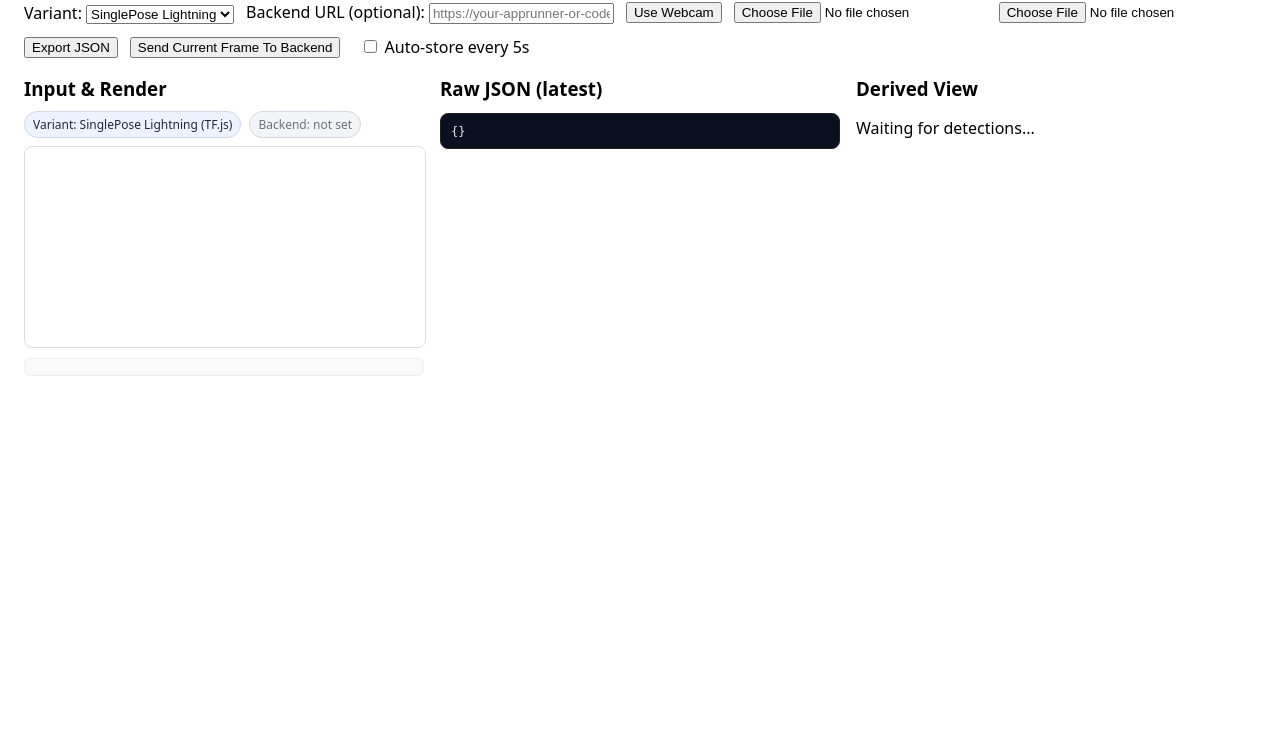
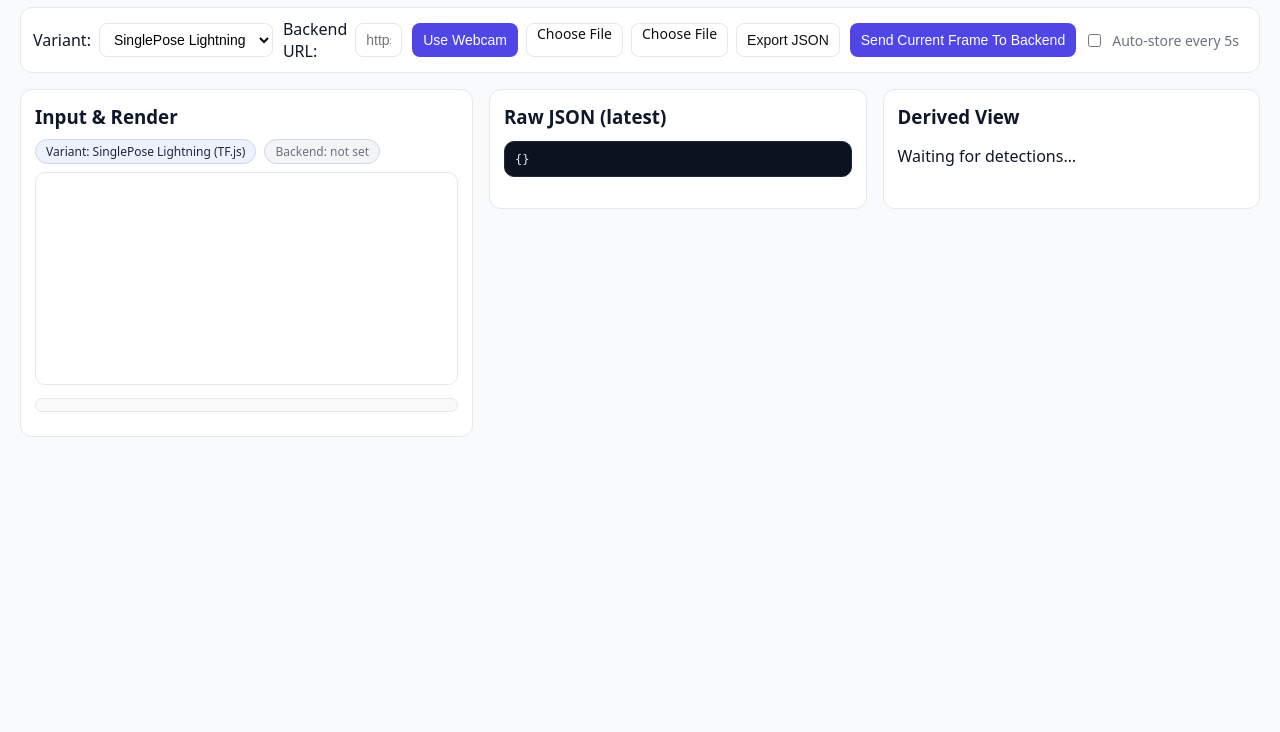
Before and after one commit to dhayalramk/movenet-mlops, a plain HTML site: page frontend/index.html in a window 1280 px wide. Shown: the part 68-800 px from the top of the page. Drawn offline with Linux system fonts and the light colour scheme.

Commit message:
Updated UI

```diff
--- a/frontend/index.html
+++ b/frontend/index.html
@@ -1,63 +1,91 @@
+<!DOCTYPE html>
+<html lang="en">
+<head>
+  <meta charset="UTF-8" />
+  <meta name="viewport" content="width=device-width, initial-scale=1" />
+  <title>MoveNet - In Browser</title>
+  <link rel="icon" href="data:," /> <!-- avoid favicon 404 -->
+  <!-- Styles -->
+  <link rel="stylesheet" href="styles.css" />
+  <!-- TF.js & models (must load before script.js) -->
+  <script src="https://cdn.jsdelivr.net/npm/@tensorflow/tfjs"></script>
+  <script src="https://cdn.jsdelivr.net/npm/@tensorflow-models/pose-detection"></script>
+  <script src="https://cdn.jsdelivr.net/npm/@tensorflow-models/pose-detection/dist/movenet.js"></script>
+</head>
 <body>
-  <h2>MoveNet - In Browser</h2>
+  <div class="container">
+    <div class="header"><h2>MoveNet - In Browser</h2></div>
 
-  <div class="controls">
-    <label>Variant:
-      <select id="variant">
+    <!-- Toolbar -->
+    <div class="toolbar">
+      <div class="group">
+        <label>Variant:</label>
+        <select id="variant" class="select">
           <option value="SINGLEPOSE_LIGHTNING">SinglePose Lightning</option>
           <option value="SINGLEPOSE_THUNDER">SinglePose Thunder</option>
           <option value="MULTIPOSE_LIGHTNING">MultiPose Lightning</option>
         </select>
+      </div>
+
+      <div class="group" style="flex:1">
+        <label>Backend URL:</label>
+        <input id="backendUrl" class="input" placeholder="https://your-apprunner-or-codespace-url" style="width:100%">
+      </div>
+
+      <div class="group">
+        <button id="useWebcam" class="btn">Use Webcam</button>
+        <label class="btn ghost">Choose File
+          <input type="file" id="imageInput" accept="image/*" style="display:none">
         </label>
-    <label>Backend URL (optional):
-      <input id="backendUrl" placeholder="https://your-apprunner-or-codespace-url" />
+        <label class="btn ghost">Choose File
+          <input type="file" id="videoInput" accept="video/*" style="display:none">
         </label>
-    <button id="useWebcam">Use Webcam</button>
-    <input type="file" id="imageInput" accept="image/*" />
-    <input type="file" id="videoInput" accept="video/*" />
-    <button id="exportJson">Export JSON</button>
+        <button id="exportJson" class="btn ghost">Export JSON</button>
+      </div>
 
-    <button id="storeFrame">Send Current Frame To Backend</button>
-    <label style="margin-left:8px"><input type="checkbox" id="autoStore"> Auto-store every 5s</label>
+      <div class="group">
+        <button id="storeFrame" class="btn">Send Current Frame To Backend</button>
+        <label class="checkbox">
+          <input type="checkbox" id="autoStore"> Auto-store every 5s
+        </label>
         <span id="storeStatus" class="muted"></span>
       </div>
+    </div>
 
-  <!-- *** UNIQUE ID so styles cannot be overridden *** -->
-  <div id="pane3">
-    <!-- LEFT -->
-    <section class="col">
+    <!-- 3 panes -->
+    <div class="panes">
+      <!-- Left -->
+      <section class="panel">
         <h3>Input & Render</h3>
         <div class="badges">
-        <span id="variantBadge" class="badge">Variant: -</span>
+          <span id="variantBadge" class="badge">Variant: –</span>
           <span id="backendBadge" class="badge muted">Backend: not set</span>
         </div>
         <div class="wrap">
-        <!-- keep video for capture, but hide it explicitly -->
-        <video id="video" playsinline style="display:none"></video>
+          <video id="video" playsinline></video>
           <canvas id="canvas"></canvas>
         </div>
         <pre id="stats"></pre>
       </section>
 
-    <!-- CENTER -->
-    <section class="col">
+      <!-- Center -->
+      <section class="panel">
         <h3>Raw JSON (latest)</h3>
         <pre id="rawJson" class="codebox">{}</pre>
       </section>
 
-    <!-- RIGHT -->
-    <section class="col">
+      <!-- Right -->
+      <section class="panel">
         <h3>Derived View</h3>
-      <div id="derived"><p>Waiting for detections...</p></div>
+        <div id="derived"><p class="muted">Waiting for detections…</p></div>
       </section>
     </div>
 
     <pre id="err" class="codebox hidden"></pre>
-  <div id="toast" class="toast" hidden></div>
+    <div id="toast" class="toast hidden"></div>
+  </div>
 
-  <script src="https://cdn.jsdelivr.net/npm/@tensorflow/tfjs"></script>
-  <script src="https://cdn.jsdelivr.net/npm/@tensorflow-models/pose-detection"></script>
-  <script src="https://cdn.jsdelivr.net/npm/@tensorflow-models/pose-detection/dist/movenet.js"></script>
-  <link rel="stylesheet" href="styles.css" />
+  <!-- Your app code (must be after the DOM & TF scripts) -->
   <script src="script.js"></script>
 </body>
+</html>
--- a/frontend/styles.css
+++ b/frontend/styles.css
@@ -1,59 +1,81 @@
-/* Base */
-body { font-family: system-ui, -apple-system, Segoe UI, Roboto, Arial, sans-serif; margin: 24px; }
-h2 { margin: 4px 0 12px; }
-.controls { display: flex; flex-wrap: wrap; gap: 12px; align-items: center; margin-bottom: 12px; }
-.muted { color: #666; }
-
-/* ---- 3 columns (force horizontal) ---- */
-#pane3 {
-  display: flex !important;             /* force row */
-  gap: 16px;
-  align-items: flex-start;
-}
-#pane3 > .col {
-  flex: 1 1 0;                          /* three equal columns */
-  min-width: 0;                         /* prevent wrapping due to long content */
+/* ---------- Theme ---------- */
+:root{
+  --bg:#0b1020; --ink:#0f172a;
+  --panel:#ffffff; --muted:#6b7280; --line:#e5e7eb;
+  --brand:#4f46e5; --brand-ink:#ffffff;
+  --codebg:#0b1220; --codefg:#e6edf3;
+  --radius:12px; --space:14px;
+  --render-max-w:540px; --render-max-h:45vh;
 }
 
-/* ---- Left render pane: keep small and visible ---- */
-:root {
-  --render-max-w: 560px;                /* <= adjust if you want smaller/larger */
-  --render-max-h: 45vh;                 /* keep inside one screen height */
-}
-.wrap { position: relative; width: 100%; max-width: var(--render-max-w); }
-video { display: none; }                /* we draw video into canvas; hide the tag */
-canvas {
-  width: 100%;
-  height: auto;
-  max-height: var(--render-max-h);
-  object-fit: contain;
-  border: 1px solid #ddd;
-  border-radius: 8px;
-}
-#stats {
-  margin-top: 10px; background: #fafafa;
-  padding: 8px; border: 1px solid #eee; border-radius: 6px;
+*{box-sizing:border-box}
+html,body{margin:0;padding:0}
+body{
+  font-family: system-ui, -apple-system, Segoe UI, Roboto, Arial, sans-serif;
+  color:var(--ink); background:#f8fafc;
 }
 
-/* ---- JSON / Derived panes ---- */
-.codebox {
-  background: #0b1020; color: #e6edf3;
-  padding: 10px; border-radius: 8px; border: 1px solid #222;
-  max-height: 52vh; overflow: auto;
-  font-family: ui-monospace, SFMono-Regular, Menlo, Consolas, monospace;
-  font-size: 12px;
-}
-.col h3 { margin: 6px 0 10px; }
-.hidden { display: none; }
+/* ---------- Layout ---------- */
+.container{max-width:1280px;margin:28px auto;padding:0 20px}
+.header{margin-bottom:14px}
+.header h2{margin:0;font-weight:700;letter-spacing:.2px}
 
-table.kptable { width: 100%; border-collapse: collapse; }
-table.kptable th, table.kptable td { border-bottom: 1px solid #eee; padding: 4px 6px; text-align: left; font-size: 12px; }
-
-/* Stack only on very narrow screens */
-@media (max-width: 980px) {
-  #pane3 { flex-direction: column; }
+.toolbar{
+  display:flex;flex-wrap:wrap;gap:10px;align-items:center;
+  background:var(--panel);border:1px solid var(--line);border-radius:var(--radius);
+  padding:10px 12px;margin-bottom:16px;
 }
 
-.badges { display:flex; gap:8px; align-items:center; margin:6px 0 8px; }
-.badge  { display:inline-block; padding:4px 8px; border-radius:999px; font-size:12px; border:1px solid #cfd8e3; background:#eef2ff; color:#1f2937; }
-.badge.muted { background:#f3f4f6; color:#6b7280; }
+.group{display:flex;gap:8px;align-items:center}
+.select,.input,.btn{
+  height:34px;border-radius:8px;border:1px solid var(--line);background:#fff;
+  padding:0 10px;font-size:14px;
+}
+.btn{background:var(--brand);color:var(--brand-ink);border-color:transparent;cursor:pointer}
+.btn.ghost{background:#fff;color:#111;border-color:var(--line)}
+.checkbox{display:flex;gap:8px;align-items:center;color:var(--muted);font-size:14px}
+
+/* ---------- Three panes ---------- */
+.panes{
+  display:grid;gap:16px;grid-template-columns:1.2fr 1fr 1fr;align-items:start
+}
+.panel{
+  background:var(--panel);border:1px solid var(--line);border-radius:var(--radius);
+  padding:12px 14px; min-height:120px;
+}
+.panel h3{margin:2px 0 10px}
+
+/* Left (render) */
+.badges{display:flex;gap:8px;margin-bottom:8px}
+.badge{
+  display:inline-block;padding:3px 10px;border-radius:999px;font-size:12px;
+  border:1px solid #cfd8e3;background:#eef2ff;color:#1f2937;
+}
+.badge.muted{background:#f3f4f6;color:#6b7280}
+
+.wrap{width:100%;max-width:var(--render-max-w)}
+video{display:none}
+canvas{
+  width:100%;height:auto;max-height:var(--render-max-h);
+  object-fit:contain;border:1px solid var(--line);border-radius:10px
+}
+#stats{
+  margin-top:8px;background:#fafafa;border:1px solid var(--line);
+  border-radius:8px;padding:6px 8px;font-size:12px;color:#334155
+}
+
+/* Center (raw json) / Right (derived) */
+.codebox{
+  background:var(--codebg);color:var(--codefg);border-radius:10px;border:1px solid #1f2937;
+  padding:10px;max-height:52vh;overflow:auto;font:12px ui-monospace,SFMono-Regular,Menlo,Consolas,monospace
+}
+.table{width:100%;border-collapse:collapse;font-size:12px}
+.table th,.table td{padding:6px;border-bottom:1px solid var(--line);text-align:left}
+.table th{color:#334155}
+
+/* Toast / error */
+.toast{position:fixed;bottom:16px;right:16px;background:#111;color:#fff;padding:8px 12px;border-radius:6px}
+.hidden{display:none}
+
+/* Stack on narrow screens */
+@media (max-width:1100px){ .panes{grid-template-columns:1fr} }
```
Lines whose indentation alone changed are shown as unchanged.
